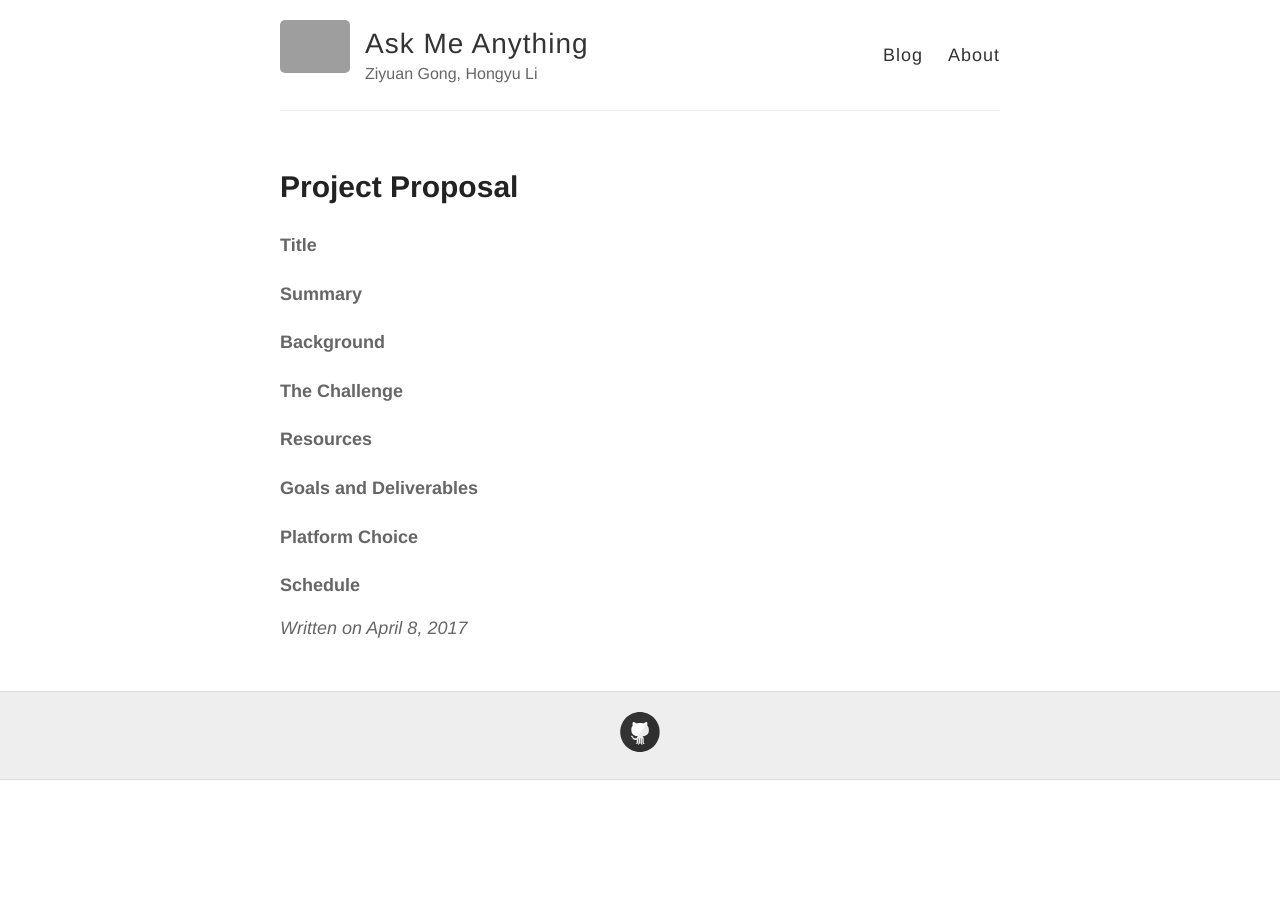
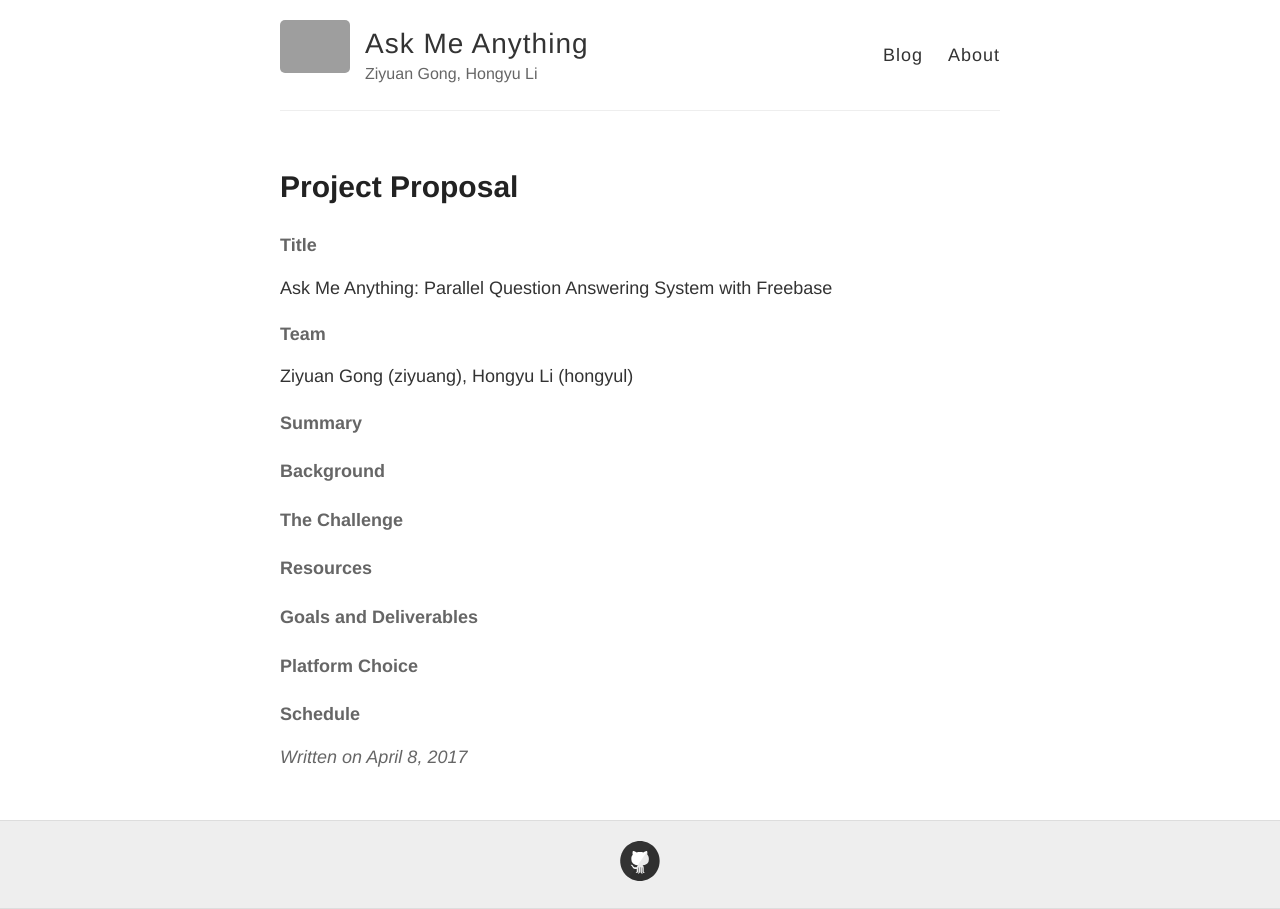
Before and after one commit to xiaozhuyfk/parallel, a Jekyll site: the page built from docs/_posts/2017-4-8-Project-Proposal.md, in a window 1280 px wide. Built offline with Jekyll 4.4.1, drawn with Linux system fonts in a browser that asks for light colours; grey boxes are pictures that could not be loaded.

Commit message:
Update 2017-4-8-Project-Proposal.md

```diff
--- a/docs/_posts/2017-4-8-Project-Proposal.md
+++ b/docs/_posts/2017-4-8-Project-Proposal.md
@@ -4,8 +4,13 @@ title: Project Proposal
 ---
 
 #### Title
+Ask Me Anything: Parallel Question Answering System with Freebase
+
+#### Team
+Ziyuan Gong (ziyuang), Hongyu Li (hongyul)
 
 #### Summary
+
 
 #### Background
 
```
